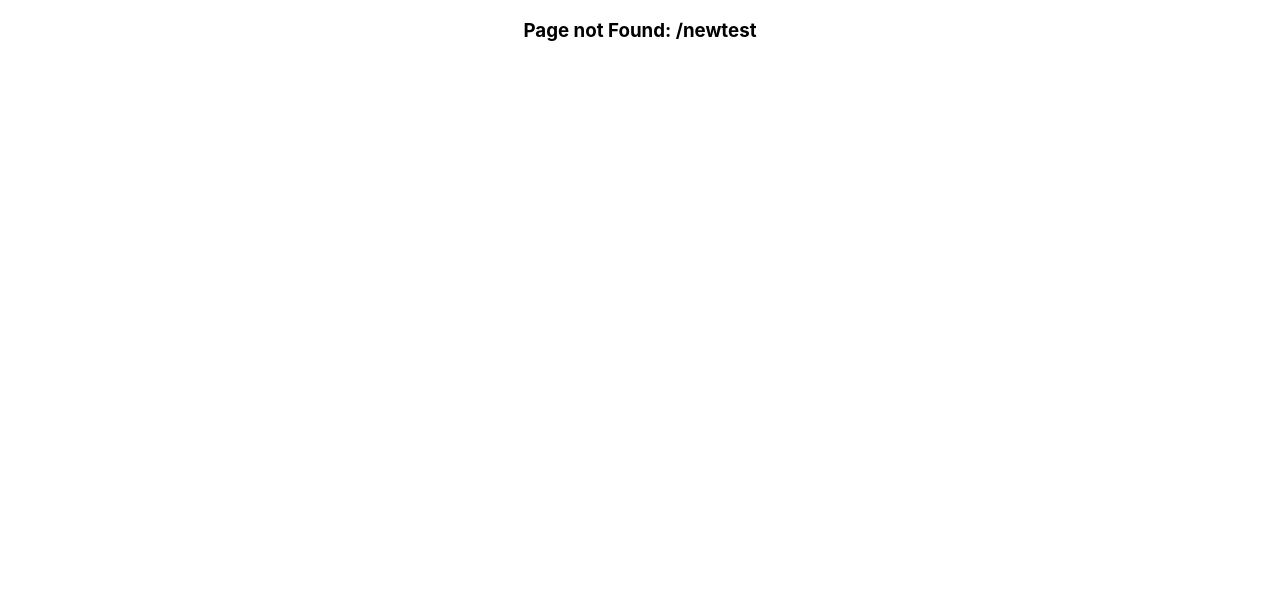
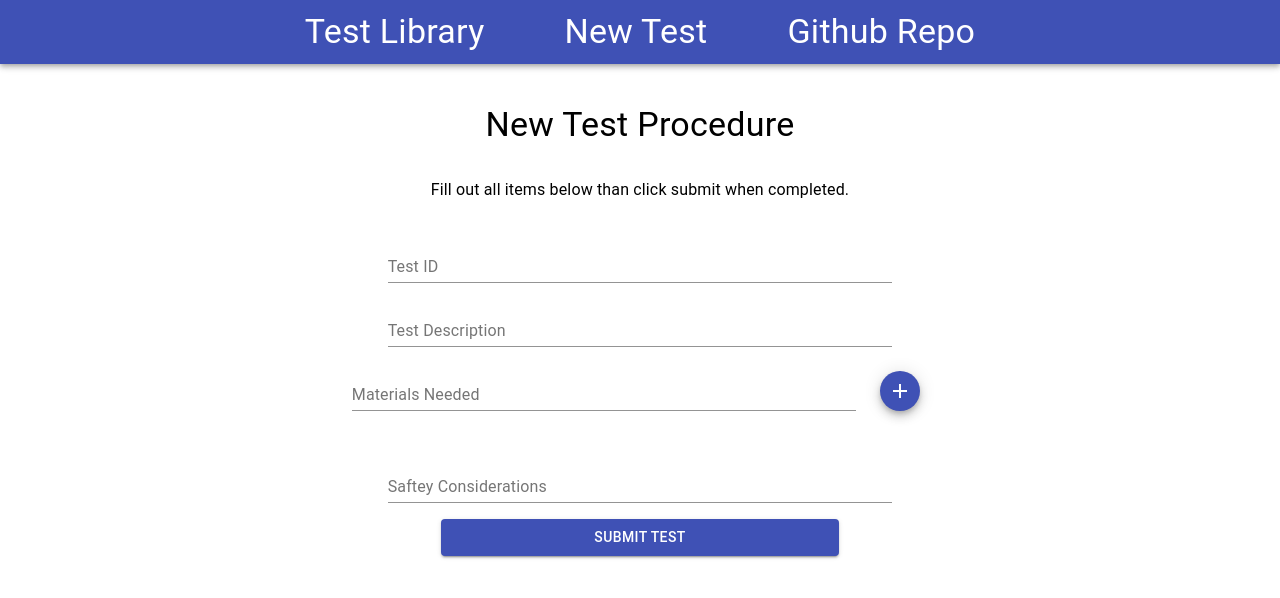
Before and after one commit to TaylorFurman/react-redux-test-procedure, a React (Create React App) app: page /newtest in a window 1280 px wide. Before the commit this address had no page. Shown: the top 598 px of the page. Built offline with nearby package versions, Linux system fonts and the light colour scheme.

Commit message:
update fixed bug with link

```diff
--- a/src/App.js
+++ b/src/App.js
@@ -4,7 +4,7 @@ import {Provider} from 'react-redux';
 //components
 import NavBar from './components/NavBar.jsx';
 import HomePage from './components/HomePage.jsx'
-import CustomTest from './components/CustomTest.jsx'
+import NewTest from './components/NewTest.jsx'
 
 
 //redux
@@ -30,7 +30,7 @@ function App() {
         <Switch>
           <Route exact path='/'><NavBar/><HomePage/></Route>
 
-          <Route path='/customtest'><NavBar/><CustomTest/></Route>
+          <Route path='/newtest'><NavBar/><NewTest/></Route>
 
           <Route component={NoMatch}></Route>
         </Switch>
--- a/src/components/NavBar.jsx
+++ b/src/components/NavBar.jsx
@@ -21,8 +21,8 @@ function NavBar(props){
             <Toolbar>
                 <Grid container spacing={10} direction="row" justifyContent="center" alignItems="center">
                     <Grid item><Link to="/" style={{textDecoration: 'none', color: "white"}}> <Typography variant='h4' noWrap>Test Library</Typography></Link></Grid>
-                    <Grid item><Link to="/customtest" style={{textDecoration: 'none', color: "white"}}><Typography variant='h4' noWrap>New Test Procedure</Typography></Link></Grid>
-
+                    <Grid item><Link to="/newtest" style={{textDecoration: 'none', color: "white"}}><Typography variant='h4' noWrap>New Test</Typography></Link></Grid>
+                    <Grid item><Typography variant='h4' noWrap><a style={{textDecoration: 'none', color: "white"}} href = 'https://github.com/TaylorFurman/react-redux-test-procedure'>Github Repo</a></Typography></Grid>
                 </Grid>
             </Toolbar>
         </AppBar>
--- a/src/components/CustomTest.jsx
+++ b/src/components/NewTest.jsx
@@ -9,6 +9,9 @@ import Tooltip from '@material-ui/core/Tooltip';
 import Chip from '@material-ui/core/Chip';
 import Typography from '@material-ui/core/Typography';
 import Button from '@material-ui/core/Button';
+
+//Redux
+
 
 
 //Control the styling of the material UI components
@@ -37,7 +40,7 @@ console.info('You clicked the delete icon.');
 };
 
 //What is actually rendered on the screen
-export default function CustomTest(props){
+export default function NewTest(props){
     const classes = useStyles();
     const [value, setValue] = React.useState('');
     const handleChange = (event) => {
@@ -51,18 +54,14 @@ export default function CustomTest(props){
         <br/>
         <Typography variant="body1" gutterBottom>Fill out all items below than click submit when completed.</Typography>
         <br/>
-
         {/*Start of the form area */}
         <form className={classes.root} noValidate autoComplete="off">
-
         <TextField
         id="standard-required"
         label="Test ID"
         defaultValue=""
         />
-
         <br/>
-
         <TextField
           id="standard-multiline-flexible"
           label="Test Description"
@@ -72,26 +71,16 @@ export default function CustomTest(props){
           onChange={handleChange}
         />
         <br/>
-
         <TextField
         id="standard-search"
         label="Materials Needed"
         type="search"
         />
-
         {/*Add button Icon */}
         <Tooltip title="Add" aria-label="add"><Fab color="primary"className={classes.fab}><AddIcon /></Fab></Tooltip>
         <br/>
-
         {/*Would need to make these dynamic, so that when the add button is clicked above, the Chips below will add on */}
-
-
-                <Chip size="small" label="Material 1" onDelete={handleDelete} />
-                <Chip size="small" label="Material 1" onDelete={handleDelete} />
-                <Chip size="small" label="Material 1" onDelete={handleDelete} />
-                <Chip size="small" label="Material 1" onDelete={handleDelete} />
-                <Chip size="small" label="Material 1" onDelete={handleDelete} />
-
+                {/*<Chip size="small" label=" " onDelete={handleDelete} /> */}
 
 
         <br/>
```
Also changed, not shown: src/redux/actions.js (+17 -0 lines).
